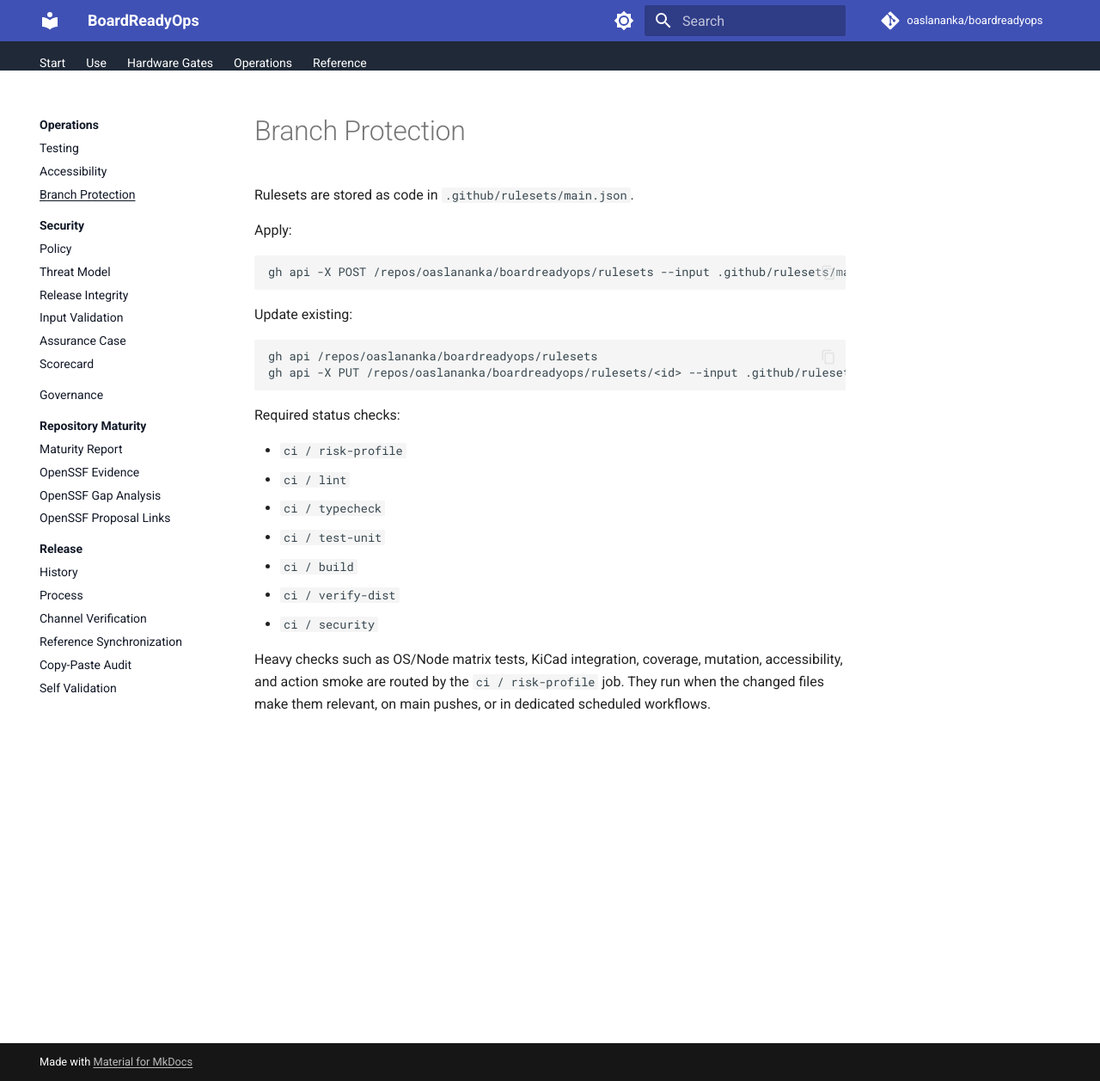
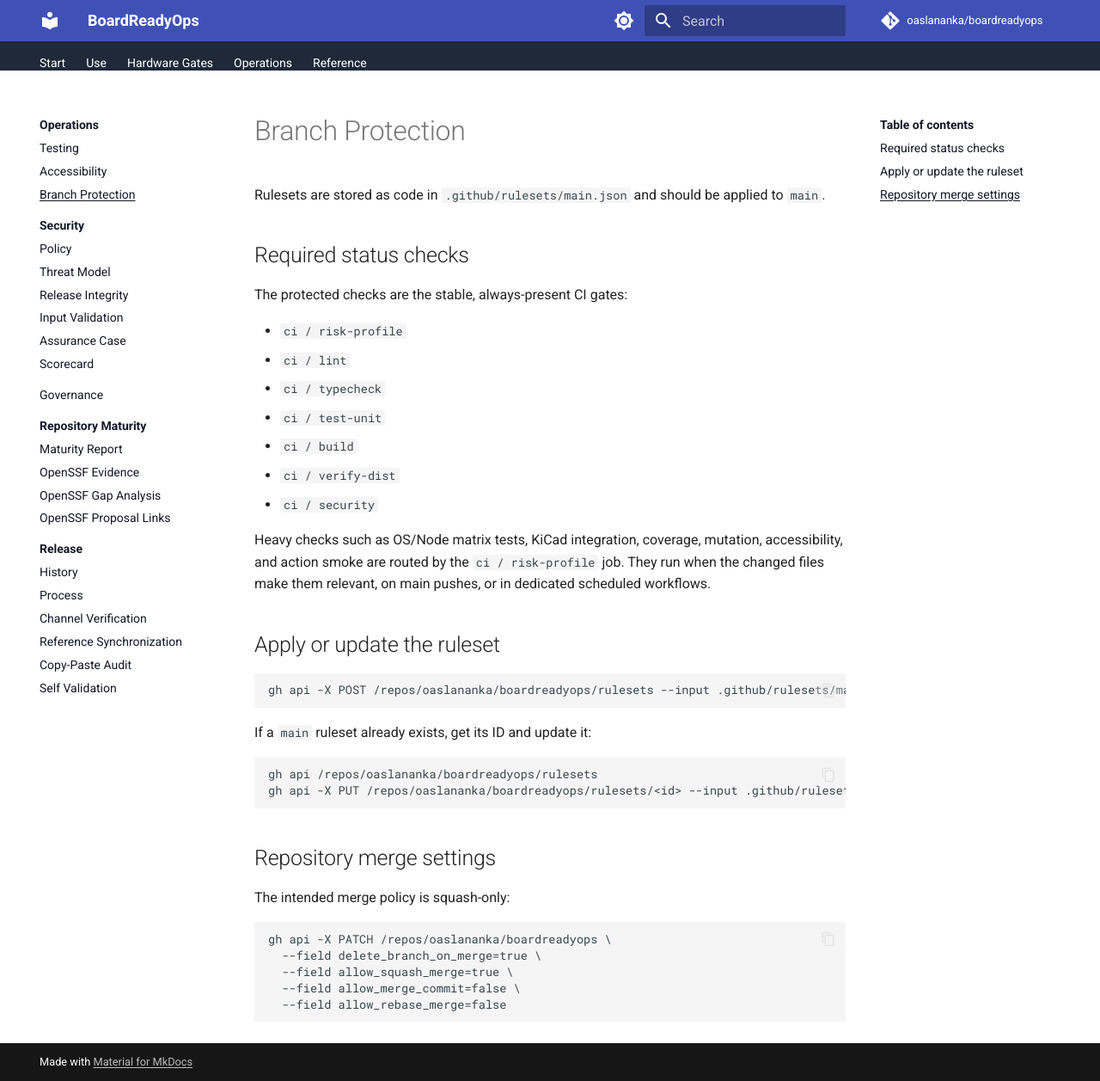
Before and after one commit to renovate-bot/oaslananka-_-boardreadyops, an MkDocs documentation site: the page built from docs/branch-protection.md, in a window 1280 px wide and 1257 px high. Shown: the whole window at 86% size. Built offline with MkDocs 1.6.1 and Material for MkDocs 9.7.7, drawn with Linux system fonts in a browser that asks for light colours; comment, search, counter and statistics services are not loaded; the version menu is left out.

Commit message:
chore(deps): standardize dependency automation on Renovate (#111)
* chore(deps): make Renovate the dependency updater

* ci: align Mergify with Renovate checks

* docs(deps): document dependency automation policy

* docs(deps): describe Renovate ownership

* docs(ci): clarify protected checks and merge policy

* docs(deps): record Renovate dependency evidence

````diff
--- a/docs/branch-protection.md
+++ b/docs/branch-protection.md
@@ -1,21 +1,10 @@
 # Branch Protection
 
-Rulesets are stored as code in `.github/rulesets/main.json`.
+Rulesets are stored as code in `.github/rulesets/main.json` and should be applied to `main`.
 
-Apply:
+## Required status checks
 
-```bash
-gh api -X POST /repos/oaslananka/boardreadyops/rulesets --input .github/rulesets/main.json
-```
-
-Update existing:
-
-```bash
-gh api /repos/oaslananka/boardreadyops/rulesets
-gh api -X PUT /repos/oaslananka/boardreadyops/rulesets/<id> --input .github/rulesets/main.json
-```
-
-Required status checks:
+The protected checks are the stable, always-present CI gates:
 
 - `ci / risk-profile`
 - `ci / lint`
@@ -26,3 +15,28 @@
 - `ci / security`
 
 Heavy checks such as OS/Node matrix tests, KiCad integration, coverage, mutation, accessibility, and action smoke are routed by the `ci / risk-profile` job. They run when the changed files make them relevant, on main pushes, or in dedicated scheduled workflows.
+
+## Apply or update the ruleset
+
+```bash
+gh api -X POST /repos/oaslananka/boardreadyops/rulesets --input .github/rulesets/main.json
+```
+
+If a `main` ruleset already exists, get its ID and update it:
+
+```bash
+gh api /repos/oaslananka/boardreadyops/rulesets
+gh api -X PUT /repos/oaslananka/boardreadyops/rulesets/<id> --input .github/rulesets/main.json
+```
+
+## Repository merge settings
+
+The intended merge policy is squash-only:
+
+```bash
+gh api -X PATCH /repos/oaslananka/boardreadyops \
+  --field delete_branch_on_merge=true \
+  --field allow_squash_merge=true \
+  --field allow_merge_commit=false \
+  --field allow_rebase_merge=false
+```
````
Also changed, not shown: .mergify.yml (+33 -29 lines), AGENTS.md (+3 -1 lines), docs/dependency-automation.md (added, +17 -0 lines), docs/openssf-evidence.md (+4 -5 lines), renovate.json (+18 -11 lines).
